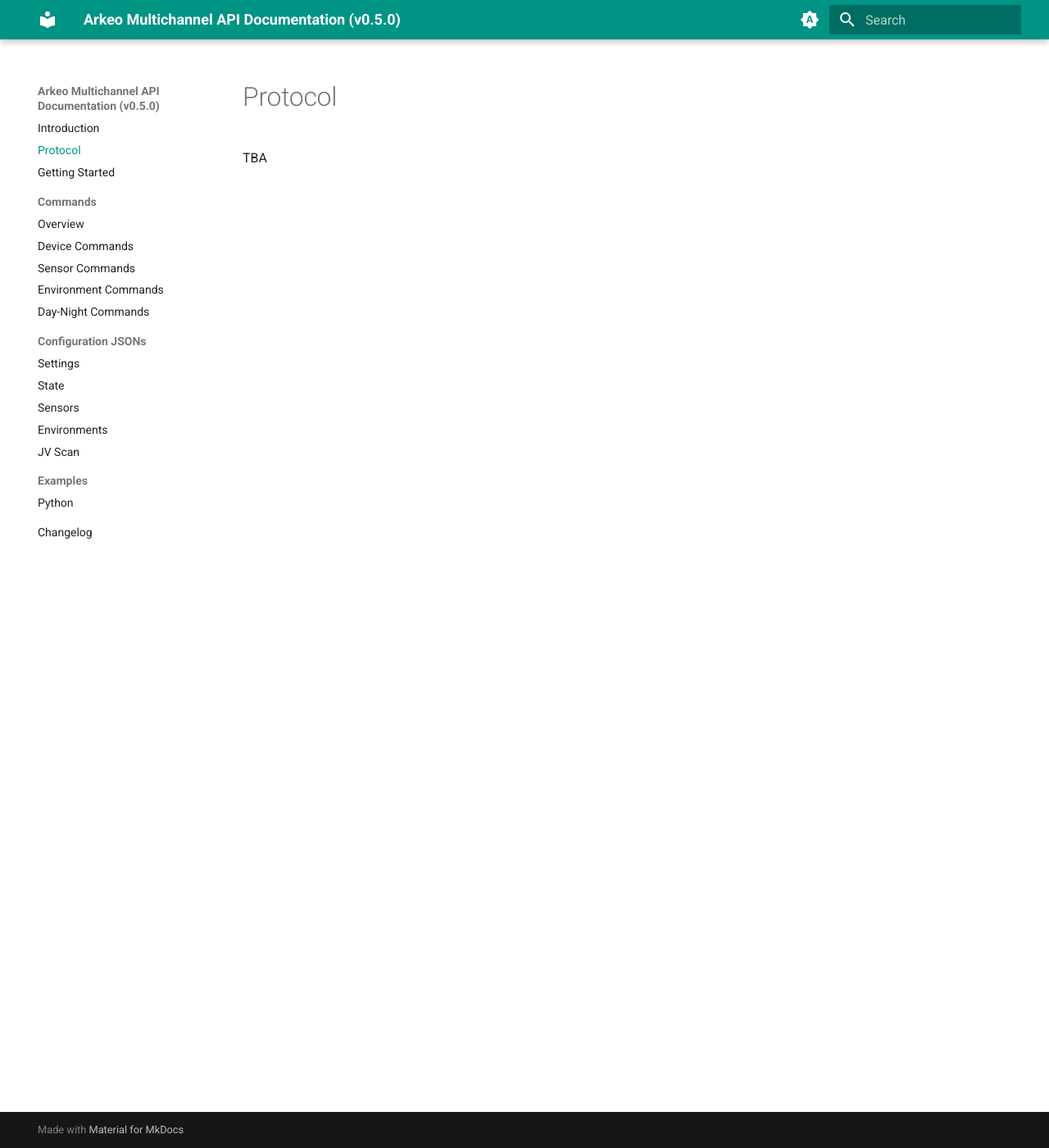
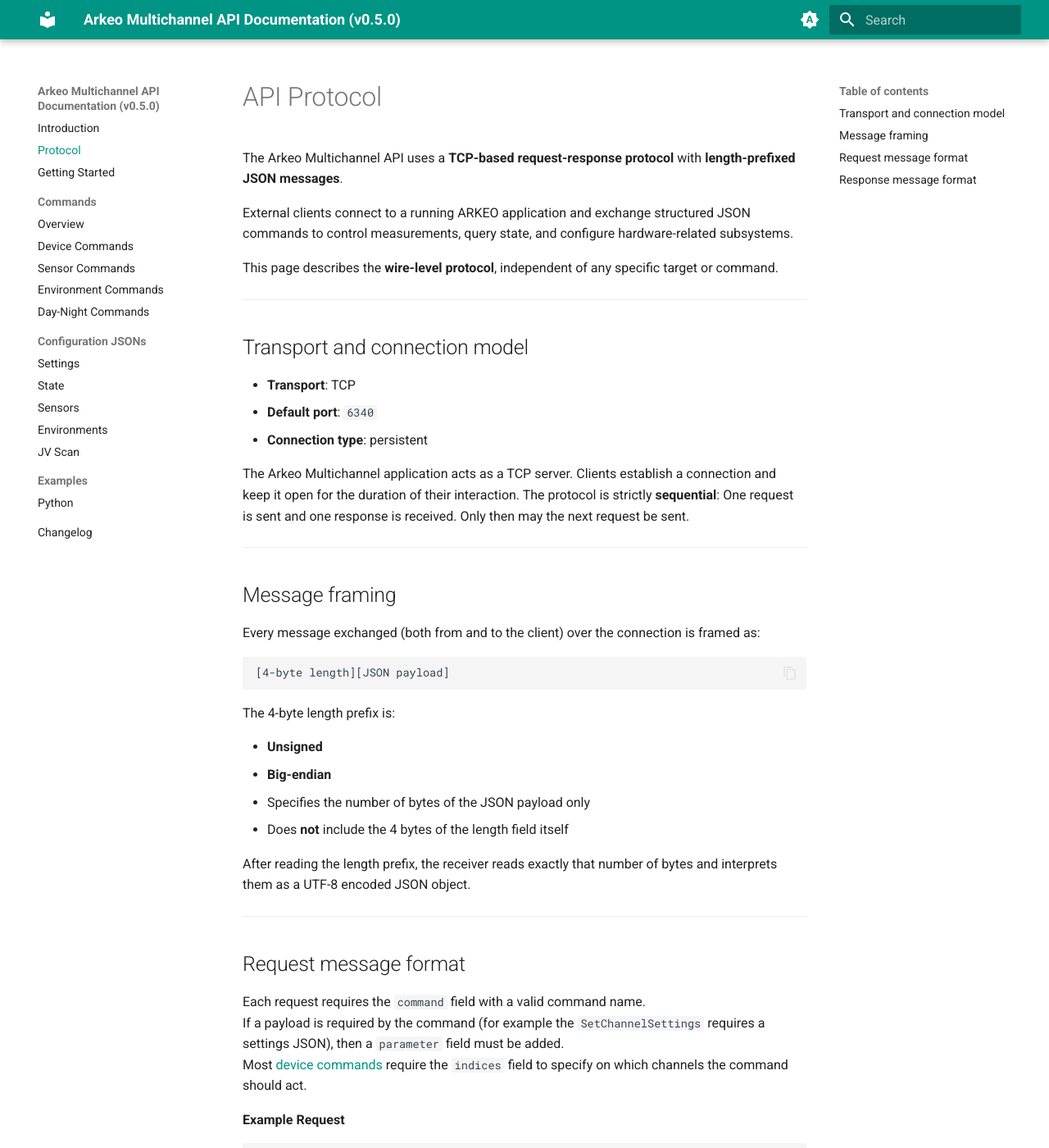
Before and after one commit to cicciresearch/arkeo-multichannel-api-docs, an MkDocs documentation site: the page built from docs/protocol.md, in a window 1280 px wide and 1400 px high. Shown: the whole window at 82% size. Built offline with MkDocs 1.6.1 and Material for MkDocs 9.7.7, drawn with Linux system fonts in a browser that asks for light colours; some of the changed text lies outside the part shown.

Commit message:
Added protocol page

````diff
--- a/docs/protocol.md
+++ b/docs/protocol.md
@@ -1 +1,99 @@
-TBA
+# API Protocol
+
+The Arkeo Multichannel API uses a **TCP-based request-response protocol** with **length-prefixed JSON messages**.
+
+External clients connect to a running ARKEO application and exchange structured JSON commands to control measurements, query state, and configure hardware-related subsystems.
+
+This page describes the **wire-level protocol**, independent of any specific target or command.
+
+---
+
+## Transport and connection model
+
+- **Transport**: TCP
+- **Default port**: `6340`
+- **Connection type**: persistent
+
+The Arkeo Multichannel application acts as a TCP server. Clients establish a connection and keep it open for the duration of their interaction. The protocol is strictly **sequential**: One request is sent and one response is received. Only then may the next request be sent.
+
+---
+
+## Message framing
+
+Every message exchanged (both from and to the client) over the connection is framed as:
+
+```
+[4-byte length][JSON payload]
+```
+
+The 4-byte length prefix is:
+
+- **Unsigned**
+- **Big-endian**
+- Specifies the number of bytes of the JSON payload only
+- Does **not** include the 4 bytes of the length field itself
+
+After reading the length prefix, the receiver reads exactly that number of bytes and interprets them as a UTF-8 encoded JSON object.
+
+---
+
+## Request message format
+
+Each request requires the `command` field with a valid command name.
+If a payload is required by the command (for example the `SetChannelSettings` requires a settings JSON), then a `parameter` field must be added.
+Most [device commands](commands/device.md) require the `indices` field to specify on which channels the command should act.
+
+**Example Request**
+```json
+{
+  "command": "SetChannelSettings",
+  "indices":[0,1,2],
+  "parameter": {
+    "settings": "{... JSON settings string ...}"
+  }
+}
+```
+
+**Request fields**
+
+| Field        | Required | Description |
+|-------------|----------|-------------|
+| `command`    | Yes      | Command name for the selected target |
+| `parameter`  | No      | Command payload |
+| `indices` | No       | SMU channel indices |
+
+---
+
+## Response message format
+
+Each request always return exactly one response. Every response always includes the `status` field indicating if the request was succesful or not.
+
+If the request was successful, the response can include a payload. The field name depends on the [domain](commands/index.md#command-domain-overview) of the request.
+
+**Example Response**
+```json
+{
+  "status":"ok",
+  "channels":[
+    {
+      "index":0,
+      "enabled":true,
+      "previous_state":"running",
+      "new_state":"stopped",
+      "result":"stopped"
+    }
+  ]
+}
+```
+
+If a request was **not** successful, an error object is returned. Error objects always include the error code and description.
+
+```json
+{
+  "status":"error",
+  "error":{
+    "code":5006,
+    "message":"No channel running, enable at least 1 channel"
+    }
+}
+```
````
Also changed, not shown: docs/index.md (+0 -14 lines).
